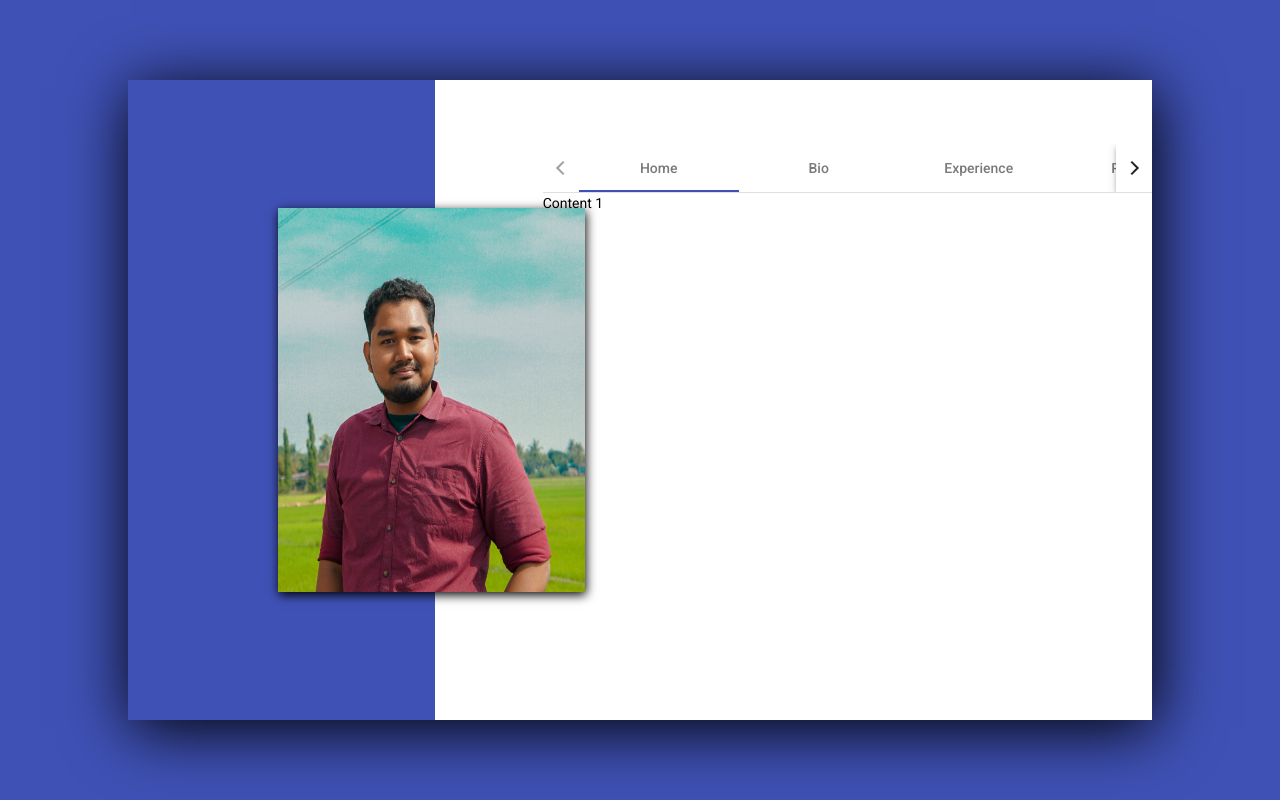
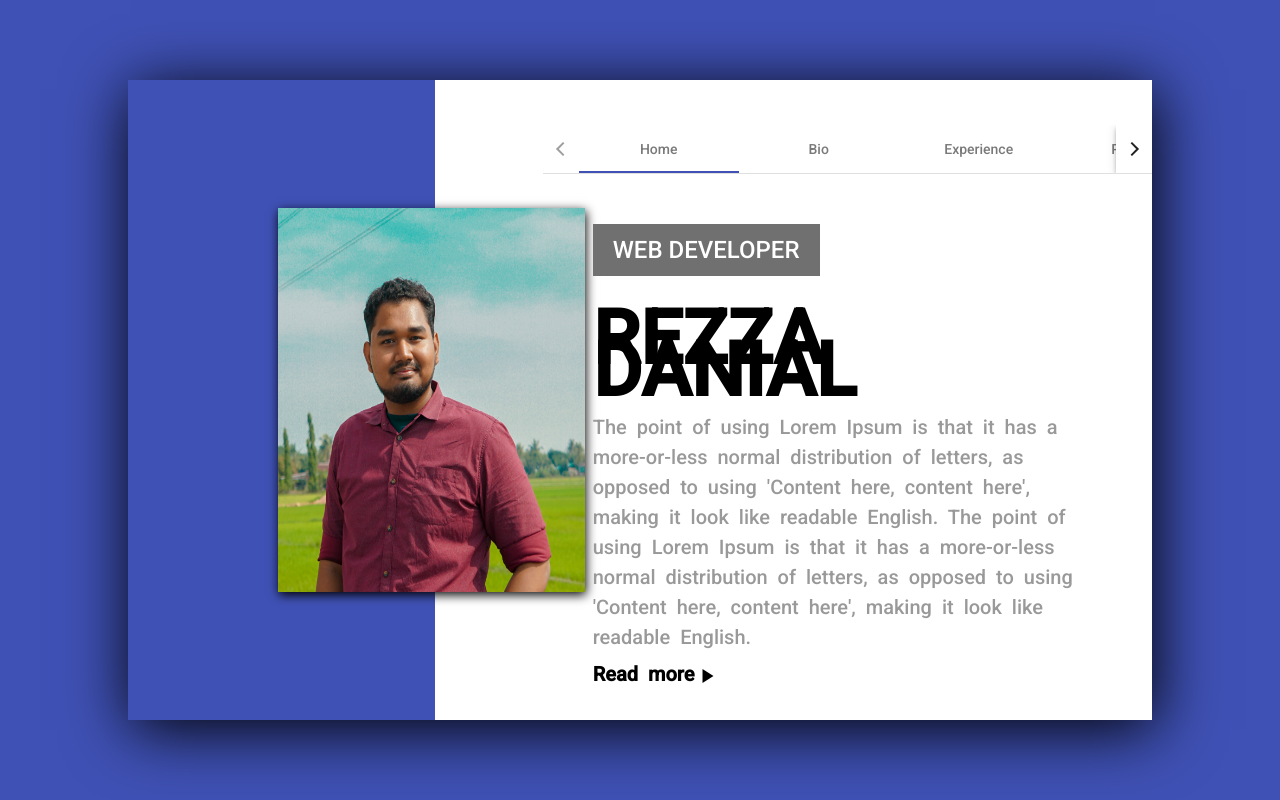
Before and after one commit to RezzaDanialitt440/ng-rezzadanial, an Angular app: page / in a window 1280 px wide. Built offline with nearby package versions, Linux system fonts and the light colour scheme.

Commit message:
added section-home UI

```diff
--- a/src/app/app.module.ts
+++ b/src/app/app.module.ts
@@ -9,11 +9,14 @@ import { CardComponent } from './main-card/card.component';
 import {MatCardModule} from '@angular/material/card';
 import { MatButtonModule } from '@angular/material/button';
 import {MatTabsModule} from '@angular/material/tabs';
+import { SectionHomeComponent } from './main-card/section-home/section-home.component';
+
 
 @NgModule({
   declarations: [
     AppComponent,
-    CardComponent
+    CardComponent,
+    SectionHomeComponent
   ],
   imports: [
     BrowserModule,
--- a/src/app/main-card/card.component.html
+++ b/src/app/main-card/card.component.html
@@ -10,8 +10,8 @@
                 <div class="d-hd"></div>
                 <div class="d-padding"></div>
                 <div class="d-body">
-                    <mat-tab-group>
-                        <mat-tab label="Home"> Content 1 </mat-tab>
+                    <mat-tab-group mat-stretch-tabs>
+                        <mat-tab label="Home"> <app-section-home></app-section-home> </mat-tab>
                         <mat-tab label="Bio"> Content 2 </mat-tab>
                         <mat-tab label="Experience"> Content 3 </mat-tab>
                         <mat-tab label="Portfolio"> Content 2 </mat-tab>
--- a/src/app/main-card/card.component.scss
+++ b/src/app/main-card/card.component.scss
@@ -37,7 +37,7 @@
     grid-area: detail;
     display: grid;
     grid-template-columns: 15% 85%;
-    grid-template-rows: 10% 80% 10%;
+    grid-template-rows: 7% 83% 10%;
     grid-template-areas: "d-hd d-hd"
                          "d-padding d-body"
                          "d-ft d-ft";
@@ -71,7 +71,7 @@ img {
         box-shadow: 3px 9px 61px;
         display: grid;
         grid-template-columns:  100% auto;
-        grid-template-rows: 35% 65%;
+        grid-template-rows: 35% auto;
         grid-template-areas: "dp"
                              "detail";
     }
--- /dev/null
+++ b/src/app/main-card/section-home/section-home.component.html
@@ -0,0 +1,36 @@
+<div fxFlexFill class="home-container" fxLayout="column" fxLayout.xs="column" gdAlignRows="space-between start">
+    <div class="title-container" fxLayout="row">
+        <div>
+            <h1 class="main-title">Web Developer</h1>
+        </div>
+        <div fxFlex="auto"></div>
+    </div>
+
+
+    <div class="name-container">
+        <h1 class="name-text">
+            Rezza Danial
+        </h1>
+    </div>
+
+    <div class="intro-container">
+        <p class="intro-text">
+            The point of using Lorem Ipsum is that it has a
+more-or-less normal distribution of letters, as opposed
+to using 'Content here, content here', making it look
+like readable English. The point of using Lorem Ipsum is that it has a
+more-or-less normal distribution of letters, as opposed
+to using 'Content here, content here', making it look
+like readable English.
+        </p>
+    </div>
+
+    <div class="link-container" fxLayout="row">
+        <p class="link-text">
+            Read more
+        </p>
+        <span class="material-icons">
+            play_arrow
+        </span>
+    </div>
+</div>
--- /dev/null
+++ b/src/app/main-card/section-home/section-home.component.scss
@@ -0,0 +1,55 @@
+.home-container{
+    padding: 50px;
+    height: 100%;
+}
+
+.main-title{
+    background-color: #707070;
+    padding: 10px 20px;
+    font-weight: 500;
+    text-transform: uppercase;
+    color: #fff
+}
+
+.title-container{
+    margin-bottom: 30px;
+}
+
+.name-container{
+    margin-bottom: 10px;
+}
+
+.name-text{
+    font-size: 75px;
+    text-transform: uppercase;
+    font-weight: 900;
+}
+
+.intro-text{
+    color: #999999;
+    font-weight: 500;
+    font-size: 20px;
+    word-spacing: 5px;
+    line-height: 1.5;
+}
+
+.link-text{
+    color: #000;
+    font-weight: 700;
+    font-size: 20px;
+    word-spacing: 5px;
+}
+
+@media(max-width: 414px){
+    .name-text{
+        font-size: 75px;
+        text-transform: uppercase;
+        font-weight: 900;
+        line-height: 1;
+    }
+
+    .title-container,
+    .name-container{
+        margin-bottom: 0px;
+    }
+}
--- /dev/null
+++ b/src/app/main-card/section-home/section-home.component.ts
@@ -0,0 +1,15 @@
+import { Component, OnInit } from '@angular/core';
+
+@Component({
+  selector: 'app-section-home',
+  templateUrl: './section-home.component.html',
+  styleUrls: ['./section-home.component.scss']
+})
+export class SectionHomeComponent implements OnInit {
+
+  constructor() { }
+
+  ngOnInit(): void {
+  }
+
+}
```
Also changed, not shown: 1 other file (tests, documents, lock files or other folders).
